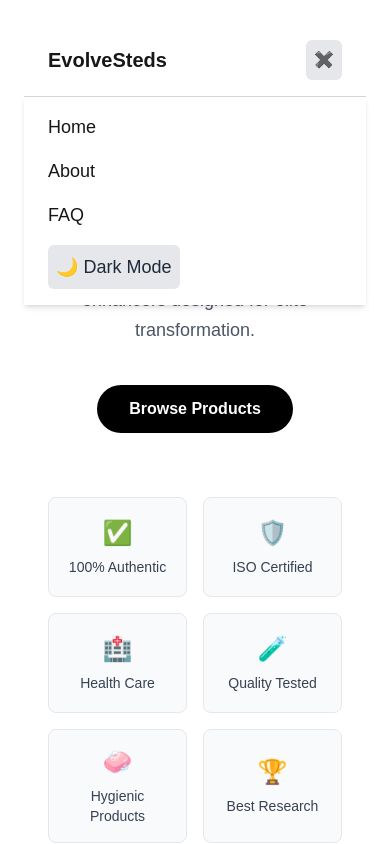
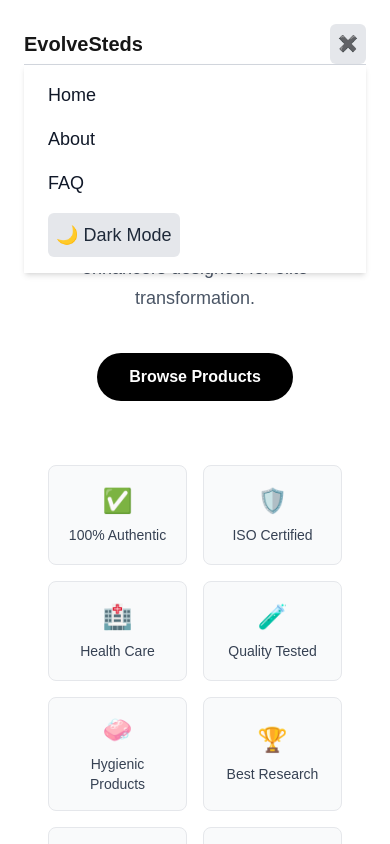
Before and after one commit to CloudSlippers/EvolveSteds, a Next.js app: page / in a window 390 px wide. Both pictures are taken after a click on the button "Open menu". Shown: the top 844 px of the page. Built offline with nearby package versions, Linux system fonts and the light colour scheme.

Commit message:
nav bar color fix for mobile users

```diff
--- a/components/Navbar.tsx
+++ b/components/Navbar.tsx
@@ -12,20 +12,21 @@ export default function Navbar() {
   }, [darkMode])
 
   return (
-    <nav className="relative border-b border-gray-300 dark:border-zinc-700 mb-6">
-      <div className="max-w-6xl mx-auto flex justify-between items-center px-6 py-4">
-        {/* Logo */}
+    <nav className="mb-6 flex justify-between items-center relative border-b border-gray-300 dark:border-zinc-700">
+      {/* Logo on the left */}
       <div className="text-xl font-bold cursor-pointer">
         <Link href="/">
           <span>EvolveSteds</span>
         </Link>
       </div>
 
-        {/* Desktop menu */}
+      {/* Desktop links + toggle */}
       <div className="hidden md:flex items-center space-x-6 text-lg">
         <Link href="/">Home</Link>
         <Link href="/about">About</Link>
         <Link href="/faq">FAQ</Link>
+
+        {/* Dark/Light toggle */}
         <button
           aria-label="Toggle dark mode"
           onClick={() => setDarkMode(!darkMode)}
@@ -36,23 +37,41 @@ export default function Navbar() {
         </button>
       </div>
 
-        {/* Mobile menu button */}
+      {/* Mobile hamburger */}
       <button
-          className="md:hidden p-2 rounded-md bg-gray-200 dark:bg-gray-700 text-gray-800 dark:text-gray-200"
-          aria-label="Toggle menu"
+        className="md:hidden p-2 rounded-md bg-gray-200 dark:bg-gray-700 text-gray-800 dark:text-gray-200 transition"
         onClick={() => setMenuOpen(!menuOpen)}
+        aria-label={menuOpen ? 'Close menu' : 'Open menu'}
       >
         {menuOpen ? '✖️' : '☰'}
       </button>
-      </div>
 
-      {/* Mobile menu dropdown */}
+      {/* Mobile dropdown menu */}
       {menuOpen && (
         <div className="md:hidden absolute left-0 right-0 top-full bg-white dark:bg-zinc-900 border-t border-gray-300 dark:border-zinc-700 shadow-md z-50">
           <div className="flex flex-col px-6 py-4 space-y-4 text-lg">
-            <Link href="/" onClick={() => setMenuOpen(false)}>Home</Link>
-            <Link href="/about" onClick={() => setMenuOpen(false)}>About</Link>
-            <Link href="/faq" onClick={() => setMenuOpen(false)}>FAQ</Link>
+            <Link
+              href="/"
+              onClick={() => setMenuOpen(false)}
+              className="text-gray-900 dark:text-gray-300"
+            >
+              Home
+            </Link>
+            <Link
+              href="/about"
+              onClick={() => setMenuOpen(false)}
+              className="text-gray-900 dark:text-gray-300"
+            >
+              About
+            </Link>
+            <Link
+              href="/faq"
+              onClick={() => setMenuOpen(false)}
+              className="text-gray-900 dark:text-gray-300"
+            >
+              FAQ
+            </Link>
+
             <button
               aria-label="Toggle dark mode"
               onClick={() => {
```
Lines whose indentation alone changed are shown as unchanged.
